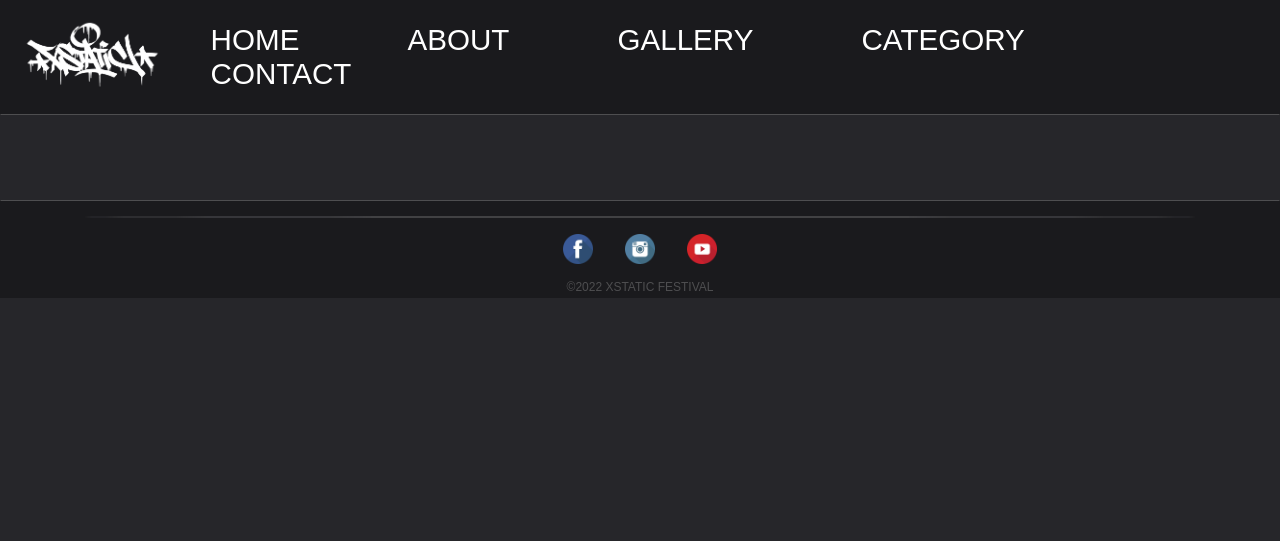
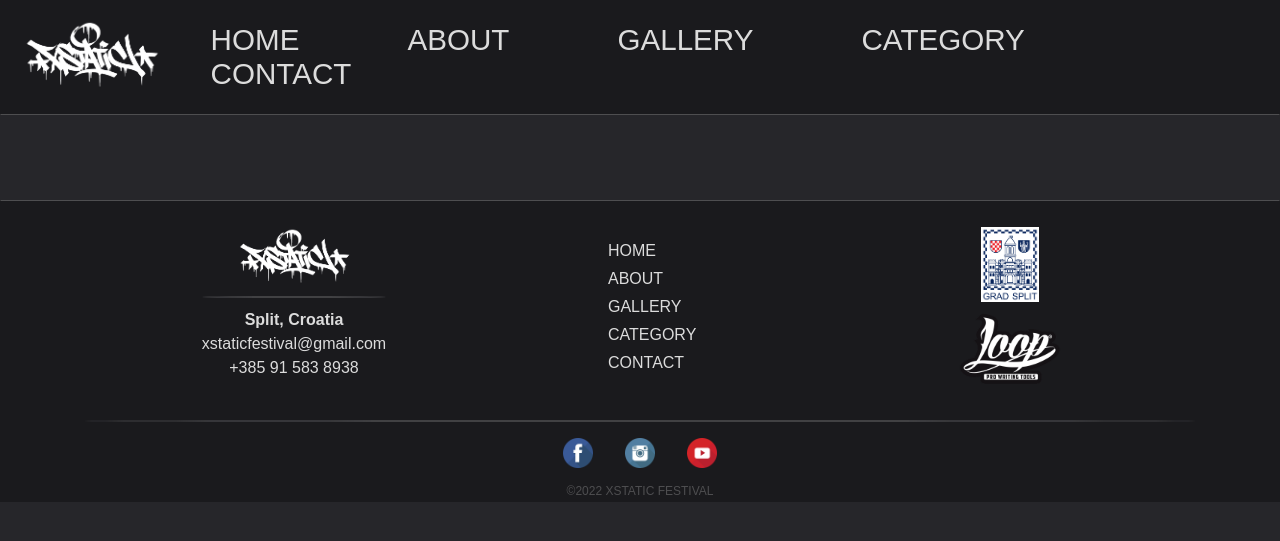
Before and after one commit to nduje/xSTatic, a PHP site: page / in a window 1280 px wide. Shown: the top 541 px of the page. Run offline with PHP 8.4, Linux system fonts and the light colour scheme.

Commit message:
Finished Footer
Footer is finished.
Footer contains:
-xSTatic info
-tabs
-listed sponsors

```diff
--- a/index.html
+++ b/index.html
@@ -12,7 +12,7 @@
 
         <header>
             <nav id="navigation_bar">
-                <a href="index.html" id="logolink"><img src="images/xstatic_logo_white.png" alt="logo" class="logo"></a>
+                <a href="index.html" id="logolink"><img src="images/xstatic_logo_white.png" alt="xstatic_logo" class="logo"></a>
                 <ul>
                     <li class="tabs"><a class= "isDisabled" href="index.html" target="_self">home</a></li>
                     <li class="tabs">about</li>
@@ -28,16 +28,37 @@
         </main>
 
         <footer>
-            <div>
-
+            <div id="footer">
+                <div class="xstatic-info">
+                    <a href="index.html" id="footer_logolink"><img src="images/xstatic_logo_white.png" alt="xstatic_logo" class="logo"></a>
+                    <hr class="small-footer-line">
+                    <p>
+                        <strong>Split, Croatia</strong>
+                        <br>xstaticfestival@gmail.com
+                        <br>+385 91 583 8938
+                    </p>
+                </div>
+                <div class="footer-tabs">
+                    <ul>
+                        <li class="tabs"><a class="isDisabled" href="index.html" target="_self">home</a></li>
+                        <li class="tabs">about</li>
+                        <li class="tabs">gallery</li>
+                        <li class="tabs">category</li>
+                        <li class="tabs">contact</li>
+                    </ul>
+                </div>
+                <div class="sponsors">
+                    <a href="https://www.split.hr/" id="grad_split_logolink" target="_blank"><img src="images/grad_split_logo.jpg" alt="grad_split_logo" class="footer-logo split"></a>
+                    <a href="https://www.loopcolors.com/" id="loop_colors_logolink" target="_blank"><img src="images/loop_colors_logo.png" alt="loop_colors_logo" class="footer-logo loop"></a>
+                </div>
             </div>
 
-            <hr class="footer_line">
+            <hr class="footer-line">
 
             <div id="social">
                 <a href="https://www.facebook.com/xstaticfestival" target="_blank"><img src="images/facebook.png" alt="facebook" class="social_logo"></a>
                 <a href="https://www.instagram.com/xstaticfestival/?hl=en" target="_blank"><img src="images/instagram.png" alt="instagram" class="social_logo"></a>
-                <a href="https://www.youtube.com/watch?v=aOrQM6HnKl8" target="_blank"><img src="images/youtube.png" alt="youtube" class="social_logo"></a>
+                <a href="https://www.youtube.com/user/xstaticfestival" target="_blank"><img src="images/youtube.png" alt="youtube" class="social_logo"></a>
             </div>
             <div  id="copyright">
                 <label>©2022 xSTatic Festival</label>
--- a/styles/style.css
+++ b/styles/style.css
@@ -61,7 +61,7 @@ header {
 
 .tabs {
     display: inline-block;
-    color: white;
+    color: #dcdcdc;
     font-size: 1.85em;
     margin-right: 2.5em;
     margin-left: 1em;
@@ -70,16 +70,16 @@ header {
 }
 
 header .tabs:hover {
-    color: #950740;
+    color: white;
     text-decoration: solid;
-    border-bottom: 3px #950740 solid;
+    border-bottom: 3px transparent solid;
     margin-bottom: -3px;
 }
 
 header .tabs.selected {
-    color: #6f2232;
+    color: white;
     text-decoration: solid;
-    border-bottom: 3px #6f2232 solid;
+    border-bottom: 3px white solid;
     margin-bottom: -3px;
 }
 
@@ -107,6 +107,90 @@ footer {
     margin: 0;
 
     z-index: 1;
+}
+
+footer #footer {
+    display: flex;
+    justify-content: space-evenly;
+    align-items: center;
+    margin: 0.5em auto;
+}
+
+#footer .logo {
+    display: block;
+    width: 125px;
+    height: auto;
+    cursor: pointer;
+    size: fixed;
+    position: relative;
+}
+
+#footer #footer_logolink {
+    display: block;
+    width: 125px;
+    height: auto;
+    border-radius: 20%;
+    margin-bottom: 2.5px;
+    margin-left: auto;
+    margin-right: auto;
+}
+
+hr.small-footer-line {
+    border: 0.5px solid #4e4e50;
+    border-radius: 50%;
+    opacity: 0.75;
+    margin: 0;
+    margin-bottom: 0;
+}
+
+#footer .xstatic-info p {
+    color: #dcdcdc;
+    display: block;
+    line-height: 1.5em;
+    text-align: center;
+    margin: 10px;
+    margin-left: auto;
+    margin-right: auto;
+}
+
+#footer .footer-tabs li {
+    display: block;
+    list-style: none;
+    font-size: 16px;
+    color: #dcdcdc;
+    text-transform: uppercase;
+
+    padding: 5px;
+}
+
+#footer .footer-tabs li:hover {
+    color: white;
+}
+
+#footer .sponsors {
+    display: block;
+    margin: 0.5em;
+}
+
+#footer .sponsors .split {
+    display: block;
+    height: 75px;
+    width: auto;
+    margin: 10px auto;
+}
+
+#footer .sponsors .loop {
+    display: block;
+    height: 75px;
+    width: auto;
+    margin: 10px auto;
+}
+
+#footer .sponsors #loop_colors_logolink {
+    display: block;
+    border-radius: 25%;
+    margin: 0;
+    padding: 0;
 }
 
 #social {
@@ -140,7 +224,7 @@ footer {
     padding-bottom: 0.25em;
 }
 
-hr.footer_line {
+hr.footer-line {
     border: 1px solid #4e4e50;
     border-radius: 50%;
     opacity: 0.75;
```
Also changed, not shown: images/grad_split_logo.jpg (added), images/loop_colors_logo.png (added).
